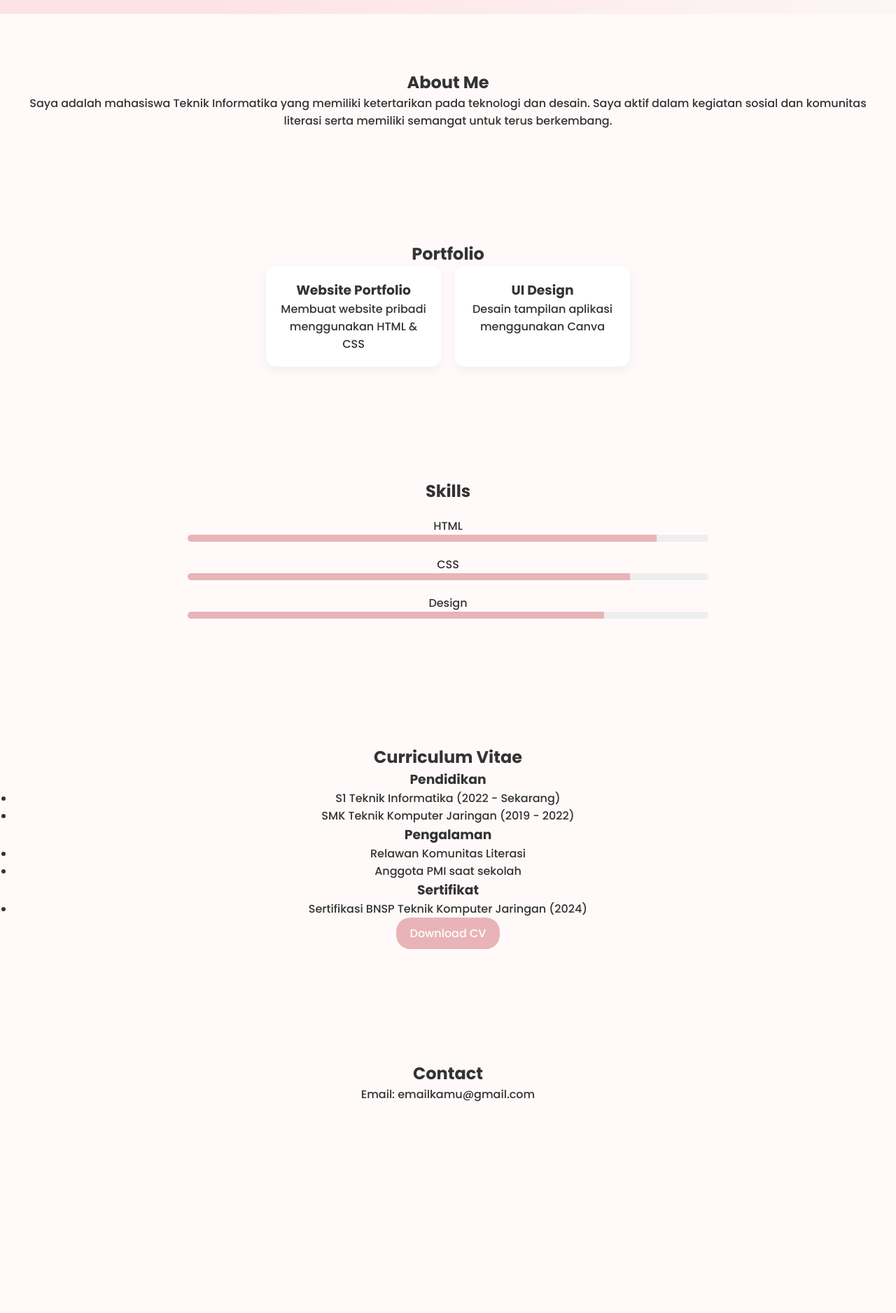
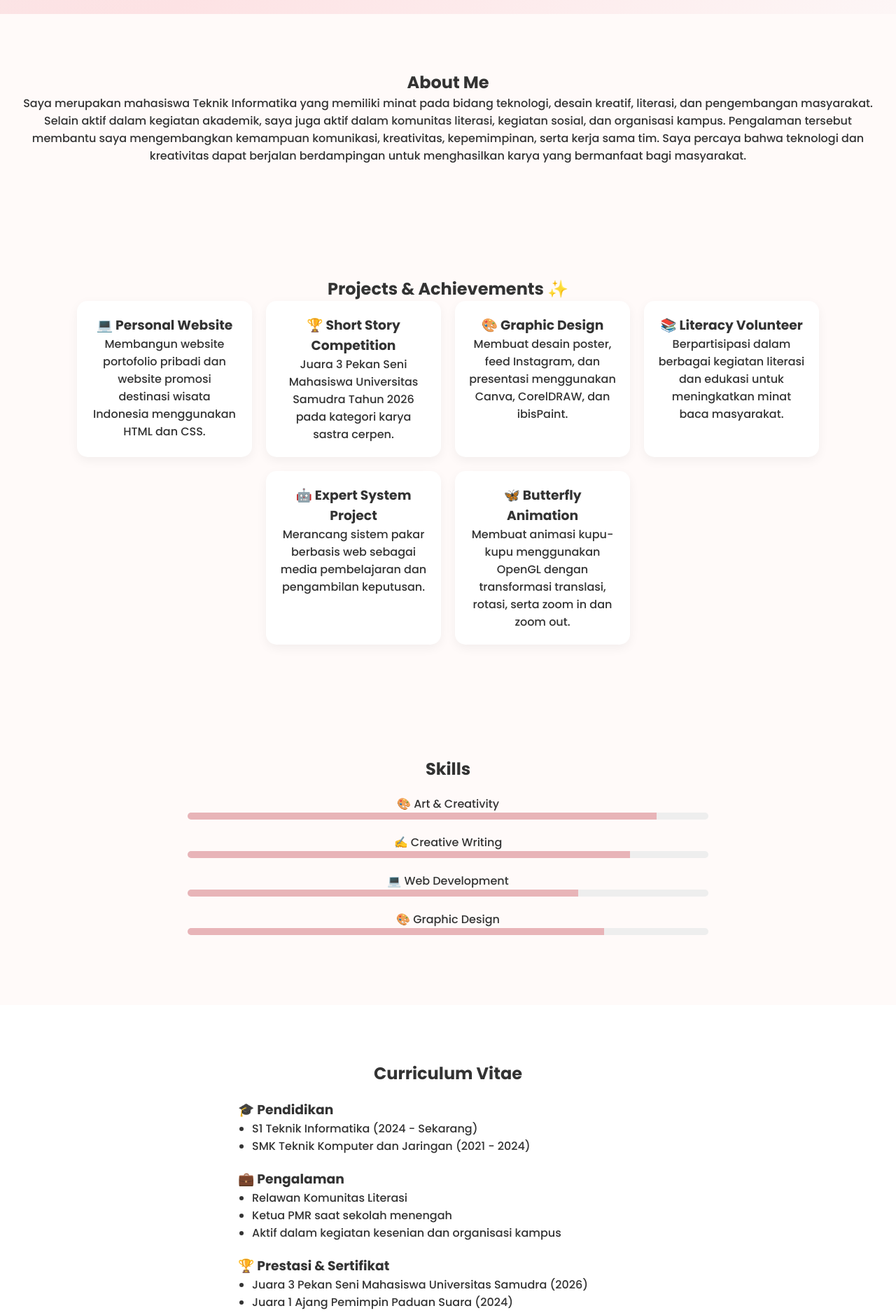
Before and after one commit to agnesieaa/PORTOFOLIO, a plain HTML site: page index.html in a window 1280 px wide. Shown: the part 780-2656 px from the top of the page at 70% size. Before the commit the page ends 2436 px from the top, so only its background shows below. Drawn offline with nearby package versions, Linux system fonts and the light colour scheme.

Commit message:
Add files via upload

```diff
--- a/index.html
+++ b/index.html
@@ -14,107 +14,192 @@
 
 <!-- NAVBAR -->
 <nav>
-    <h2>Agnes</h2>
+    <h2>🌙 Agnes</h2>
+
     <ul>
         <li><a href="#home">Home</a></li>
         <li><a href="#about">About</a></li>
         <li><a href="#portfolio">Portfolio</a></li>
         <li><a href="#skills">Skills</a></li>
-         <li><a href="#cv">CV</a></li>
+        <li><a href="#cv">CV</a></li>
         <li><a href="#contact">Contact</a></li>
     </ul>
-
 </nav>
 
 <!-- HOME -->
 <section id="home">
+
+    <div class="sticker moon">🌙</div>
+    <div class="sticker star1">⭐</div>
+    <div class="sticker star2">✨</div>
+    <div class="sticker cloud">☁️</div>
+
     <div class="hero">
-         <img src="images/foto.jpg" class="profile">
-        <h1>Agnes Andini</h1>
-        <p>Informatics Student • Creative • Dreamer</p>
+
+        <img src="images/foto.jpeg" class="profile">
+
+        <h1>Agnes Andini Adam</h1>
+
+        <p class="quote">
+            "Creating, Learning, and Growing Every Day ✨"
+        </p>
+
+        <p>Informatics Student • Creative Designer • Writer • Volunteer</p>
+
         <a href="#contact" class="btn">Contact Me</a>
+
     </div>
+
 </section>
 
 <!-- ABOUT -->
 <section id="about">
+
     <h2>About Me</h2>
+
     <p>
-        Saya adalah mahasiswa Teknik Informatika yang memiliki ketertarikan
-        pada teknologi dan desain. Saya aktif dalam kegiatan sosial dan
-        komunitas literasi serta memiliki semangat untuk terus berkembang.
+        Saya merupakan mahasiswa Teknik Informatika yang memiliki minat
+        pada bidang teknologi, desain kreatif, literasi, dan pengembangan
+        masyarakat. Selain aktif dalam kegiatan akademik, saya juga aktif
+        dalam komunitas literasi, kegiatan sosial, dan organisasi kampus.
+        Pengalaman tersebut membantu saya mengembangkan kemampuan
+        komunikasi, kreativitas, kepemimpinan, serta kerja sama tim.
+
+        Saya percaya bahwa teknologi dan kreativitas dapat berjalan
+        berdampingan untuk menghasilkan karya yang bermanfaat bagi
+        masyarakat.
     </p>
+
 </section>
 
 <!-- PORTFOLIO -->
 <section id="portfolio">
-    <h2>Portfolio</h2>
+
+    <h2>Projects & Achievements ✨</h2>
 
     <div class="grid">
+
         <div class="card">
-            <h3>Website Portfolio</h3>
-            <p>Membuat website pribadi menggunakan HTML & CSS</p>
+            <h3>💻 Personal Website</h3>
+            <p>
+                Membangun website portofolio pribadi dan website promosi
+                destinasi wisata Indonesia menggunakan HTML dan CSS.
+            </p>
         </div>
 
         <div class="card">
-            <h3>UI Design</h3>
-            <p>Desain tampilan aplikasi menggunakan Canva</p>
+            <h3>🏆 Short Story Competition</h3>
+            <p>
+                Juara 3 Pekan Seni Mahasiswa Universitas Samudra
+                Tahun 2026 pada kategori karya sastra cerpen.
+            </p>
         </div>
+
+        <div class="card">
+            <h3>🎨 Graphic Design</h3>
+            <p>
+                Membuat desain poster, feed Instagram, dan presentasi
+                menggunakan Canva, CorelDRAW, dan ibisPaint.
+            </p>
+        </div>
+
+        <div class="card">
+            <h3>📚 Literacy Volunteer</h3>
+            <p>
+                Berpartisipasi dalam berbagai kegiatan literasi dan edukasi
+                untuk meningkatkan minat baca masyarakat.
+            </p>
+        </div>
+
+        <div class="card">
+            <h3>🤖 Expert System Project</h3>
+            <p>
+                Merancang sistem pakar berbasis web sebagai media
+                pembelajaran dan pengambilan keputusan.
+            </p>
+        </div>
+
+        <div class="card">
+            <h3>🦋 Butterfly Animation</h3>
+            <p>
+                Membuat animasi kupu-kupu menggunakan OpenGL dengan
+                transformasi translasi, rotasi, serta zoom in dan zoom out.
+            </p>
+        </div>
+
     </div>
+
 </section>
 
 <!-- SKILLS -->
 <section id="skills">
+
     <h2>Skills</h2>
 
     <div class="skill">
-        <p>HTML</p>
+        <p>🎨 Art & Creativity</p>
         <div class="bar"><span style="width:90%"></span></div>
     </div>
 
     <div class="skill">
-        <p>CSS</p>
+        <p>✍️ Creative Writing</p>
         <div class="bar"><span style="width:85%"></span></div>
     </div>
 
     <div class="skill">
-        <p>Design</p>
+        <p>💻 Web Development</p>
+        <div class="bar"><span style="width:75%"></span></div>
+    </div>
+
+    <div class="skill">
+        <p>🎨 Graphic Design</p>
         <div class="bar"><span style="width:80%"></span></div>
     </div>
 
 </section>
+
 <!-- CV -->
 <section id="cv">
+
     <h2>Curriculum Vitae</h2>
 
     <div class="cv-container">
 
-        <h3>Pendidikan</h3>
+        <h3>🎓 Pendidikan</h3>
         <ul>
-            <li>S1 Teknik Informatika (2022 - Sekarang)</li>
-            <li>SMK Teknik Komputer Jaringan (2019 - 2022)</li>
+            <li>S1 Teknik Informatika (2024 - Sekarang)</li>
+            <li>SMK Teknik Komputer dan Jaringan (2021 - 2024)</li>
         </ul>
 
-        <h3>Pengalaman</h3>
+        <h3>💼 Pengalaman</h3>
         <ul>
             <li>Relawan Komunitas Literasi</li>
-            <li>Anggota PMI saat sekolah</li>
+            <li>Ketua PMR saat sekolah menengah</li>
+            <li>Aktif dalam kegiatan kesenian dan organisasi kampus</li>
         </ul>
 
-        <h3>Sertifikat</h3>
+        <h3>🏆 Prestasi & Sertifikat</h3>
         <ul>
-            <li>Sertifikasi BNSP Teknik Komputer Jaringan (2024)</li>
+            <li>Juara 3 Pekan Seni Mahasiswa Universitas Samudra (2026)</li>
+            <li>Juara 1 Ajang Pemimpin Paduan Suara (2024)</li>
+            <li>Sertifikasi BNSP Teknik Komputer dan Jaringan (2023)</li>
         </ul>
 
-        <a href="cv.pdf" download class="btn">Download CV</a>
+        <a href="cv.pdf" download class="btn">📄 Download CV</a>
 
     </div>
+
 </section>
 
 <!-- CONTACT -->
 <section id="contact">
-    <h2>Contact</h2>
-    <p>Email: emailkamu@gmail.com</p>
+
+    <h2>Let's Connect ✨</h2>
+
+    <p>📧 agnesackermanxoxo@email.com</p>
+    <p>📱 +62 89521337155</p>
+    <p>📍 Aceh, Indonesia</p>
+
 </section>
 
 <script src="script.js"></script>
--- a/style.css
+++ b/style.css
@@ -126,7 +126,6 @@ section {
     border: 4px solid #e8b4b8;
 }
 
-box-shadow: 0 10px 25px rgba(232, 180, 184, 0.4);
 
 .profile:hover {
     transform: scale(1.05);
@@ -140,3 +139,70 @@ box-shadow: 0 10px 25px rgba(232, 180, 184, 0.4);
     background: linear-gradient(135deg, #f8e8e8, #fde2e4, #fdf6f6);
     text-align: center;
 }
+smartphone
+@media (max-width: 1024px) {
+
+    .hero h1 {
+        font-size: 40px;
+    }
+
+    .grid {
+        gap: 15px;
+    }
+
+    .card {
+        width: 200px;
+    }
+
+}
+ tablet
+@media (max-width: 768px) {
+
+    nav {
+        flex-direction: column;
+        align-items: center;
+    }
+
+    nav ul {
+        flex-direction: column;
+    }
+
+    .hero h1 {
+        font-size: 28px;
+    }
+
+    .profile {
+        width: 120px;
+        height: 120px;
+    }
+
+    .grid {
+        flex-direction: column;
+        align-items: center;
+    }
+
+    .card {
+        width: 90%;
+    }
+
+    .skill {
+        width: 90%;
+    }
+}
+#cv {
+    background: #fff;
+}
+
+.cv-container {
+    max-width: 600px;
+    margin: auto;
+    text-align: left;
+}
+
+#cv h3 {
+    margin-top: 20px;
+}
+
+#cv ul {
+    margin-left: 20px;
+}
```
